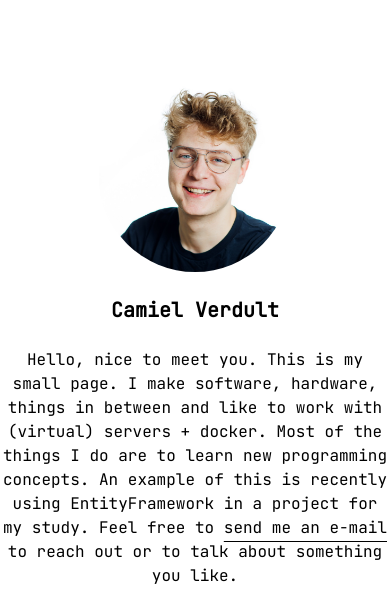
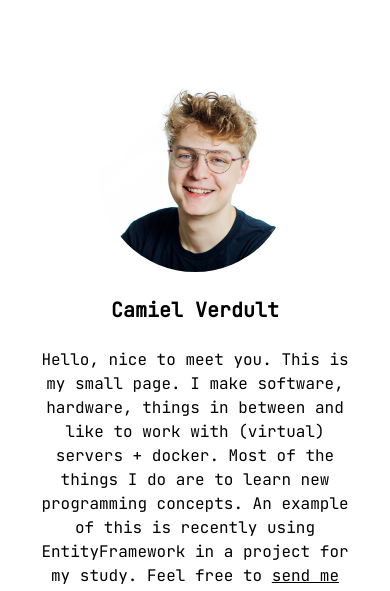
Before and after one commit to camielverdult/camielverdult.com, a plain HTML site: page index.html in a window 390 px wide. Shown: the top 591 px of the page. Drawn offline with nearby package versions, Linux system fonts and the light colour scheme.

Commit message:
Update index.html

```diff
--- a/index.html
+++ b/index.html
@@ -26,12 +26,12 @@
         }
     </style>
 </head>
-<body class="flex flex-col items-center text-center space-y-6 py-20">
+<body class="flex flex-col items-center text-center space-y-6 py-20 px-10">
     <img src="me.jpeg" alt="Picture of website author" class="h-48 w-48 rounded-full object-top object-cover">
 
     <h1 class="text-xl font-semibold ">Camiel Verdult</h1>
 
-    <p class="sm:max-w-lg max-w-md">Hello, nice to meet you. This is my small page. I make software, hardware, things in between and like to work with (virtual) servers + docker. Most of the things I do are to learn new programming concepts. An example of this is recently using EntityFramework in a project for my study. Feel free to <a href="mailto:cpg@verdult.com" class="underline underline-offset-8">send me an e-mail</a> to reach out or to talk about something you like.</p>
+    <p class="sm:max-w-lg">Hello, nice to meet you. This is my small page. I make software, hardware, things in between and like to work with (virtual) servers + docker. Most of the things I do are to learn new programming concepts. An example of this is recently using EntityFramework in a project for my study. Feel free to <a href="mailto:cpg@verdult.com" class="underline underline-offset-6">send me an e-mail</a> to reach out or to talk about something you like.</p>
 
     <div class="flex flex-row space-x-10 items-center">
         <!-- Github  -->
```
